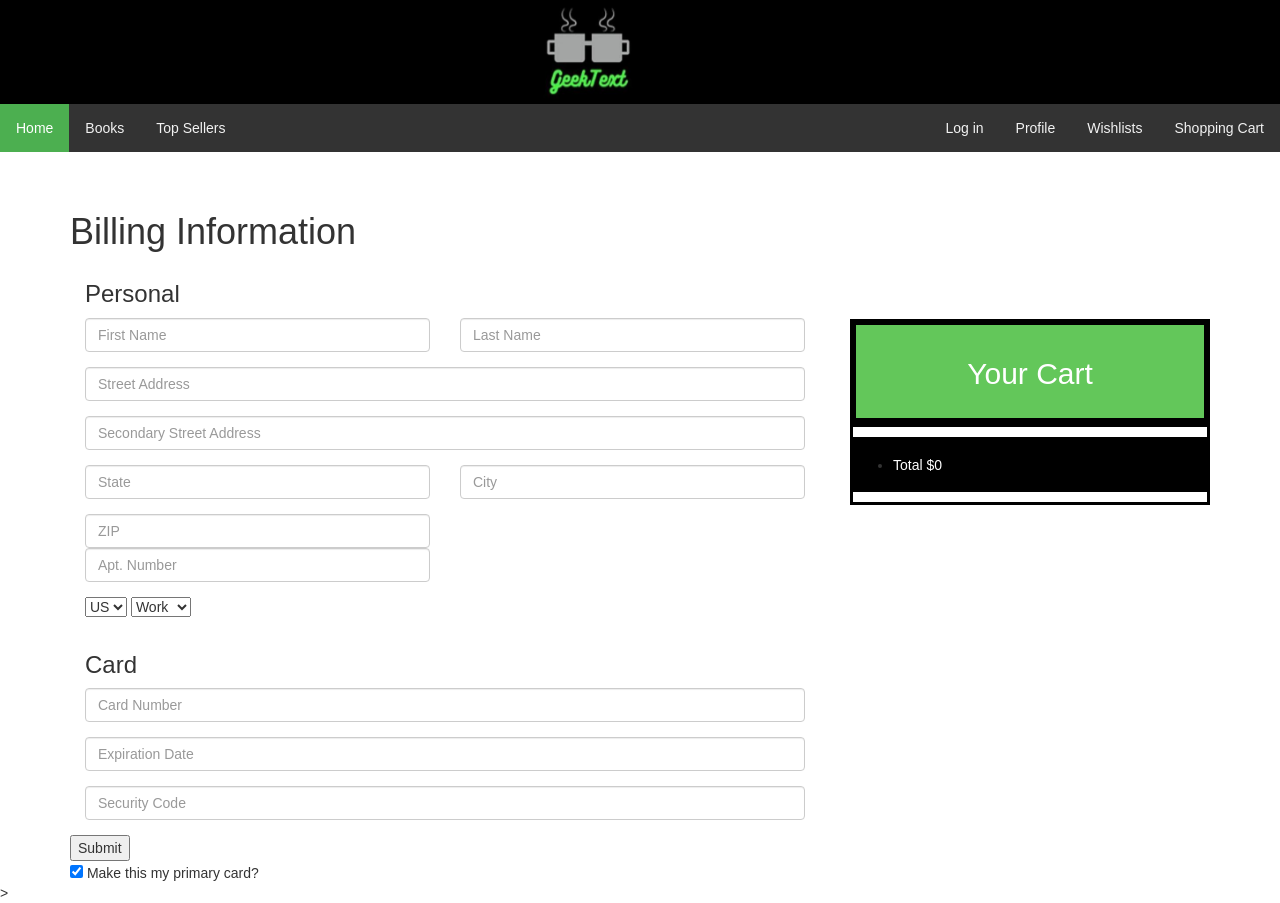
After one commit to Mastercode35/CEN4010-Team3, a Django app: page /shopping_cart in a window 1280 px wide. The commit adds this page. Run offline with Django 3.2, Linux system fonts and the light colour scheme; data that the repository does not hold is empty; parts of the project's set-up code (start-up, migrations or seed data) failed here and were passed over; some libraries are stand-ins or nearby versions.

Commit message:
SHOPPING CAAAAART, BABY!

```diff
--- a/GeekText/bookstore/templates/bookstore/index.html
+++ b/GeekText/bookstore/templates/bookstore/index.html
@@ -98,7 +98,7 @@
             <a href="/bookstore/login">Log in</a>
             <a href="/bookstore">Profile</a>
             <a href="/bookstore">Wishlists</a>
-            <a href="/bookstore">Shopping Cart</a>
+            <a href="/bookstore/shopping_cart">Shopping Cart</a>
         </div>
     </div>
 
--- a/GeekText/bookstore/templates/bookstore/layout.html
+++ b/GeekText/bookstore/templates/bookstore/layout.html
@@ -23,7 +23,7 @@
             </div>
             <div class="navbar-collapse collapse">
                 <ul class="nav navbar-nav">
-                    <li><a href="{% url 'index' %}">Home</a></li>
+                    <li><a href="/bookstore">Home</a></li>
                 </ul>
                 {% include 'bookstore/loginpartial.html' %}
             </div>
--- /dev/null
+++ b/GeekText/bookstore/templates/bookstore/shopping_cart.html
@@ -0,0 +1,252 @@
+<!DOCTYPE html>
+
+
+
+
+{% block content %}
+
+    <html>
+
+        <head>
+            <title>Home</title>
+            <meta charset="utf-8">
+            <meta name="viewport" content="width=device-width, initial-scale=1">
+            <link rel="stylesheet" href="https://maxcdn.bootstrapcdn.com/bootstrap/3.3.7/css/bootstrap.min.css">
+            <script src="https://ajax.googleapis.com/ajax/libs/jquery/3.3.1/jquery.min.js"></script>
+            <script src="https://maxcdn.bootstrapcdn.com/bootstrap/3.3.7/js/bootstrap.min.js"></script>
+
+
+            <style>
+                body,
+                html {
+                    height: 90%;
+                    margin: 0;
+                    font-family: Arial, Helvetica, sans-serif;
+                }
+
+                .cl {
+                    background-color: black;
+                    background-size: cover;
+                    position: relative;
+                    padding-left: 42%;
+
+                    height: 16%;
+                }
+
+                .topnav {
+                    overflow: hidden;
+                    background-color: #333;
+                }
+
+
+
+
+                .topnav a {
+                    float: left;
+                    color: #f2f2f2;
+                    text-align: center;
+                    padding: 14px 16px;
+                    text-decoration: none;
+                    font-size: 14px;
+                }
+
+                .topnav a:hover {
+                    background-color: #ddd;
+                    color: black;
+                }
+
+                .topnav a.active {
+                    background-color: #4CAF50;
+                    color: white;
+                }
+
+                .topnav-right {
+                    float: right;
+                }
+
+                .lowerimg {
+                    width: 40%;
+                    height: 90%
+                }
+
+                .lowerimglong {
+                    width: 30%;
+                    height: 100%
+                }
+
+                .bg1 {
+                    background-image: url("books.jpg");
+                    height: 20%;
+                    /* Center and scale the image nicely */
+                    background-position: center;
+                    background-repeat: no-repeat;
+                    background-size: cover;
+                    position: relative;
+                }
+            </style>
+        </head>
+
+
+        <body>
+            <div id="logo" class=cl>
+                {% load staticfiles %}
+                <a href="/bookstore"><img src={% static "bookstore/Logo.jpg" %} style="width:14%; height:100%"></a>
+
+            </div>
+            <!-- Menu -->
+
+            <div class="topnav">
+                <a class="active" href="/bookstore">Home</a>
+                <a href="/bookstore/books/10-1/All/Featured">Books</a>
+                <a href="/bookstore/books/top">Top Sellers</a>
+                <div class="topnav-right">
+                    <a href="/bookstore/login">Log in</a>
+                    <a href="/bookstore">Profile</a>
+                    <a href="/bookstore">Wishlists</a>
+                    <a href="/bookstore/shopping_cart">Shopping Cart</a>
+                </div>
+            </div>
+
+
+            <div style="margin-top:40px; margin-left:10%; margin-right:20%;">
+
+
+            </div>
+            <div>
+                <div style=" margin-top:40px;margin-right:8px;margin-left:5px">
+
+                </div>
+            </div>
+        </body>
+
+        </html>
+
+<body>
+
+
+
+    <!-- Start Banner Area -->
+    <section class="banner-area organic-breadcrumb">
+        <div class="container">
+            <div class="breadcrumb-banner d-flex flex-wrap align-items-center justify-content-end">
+                <div class="col-first">
+                    <h1>Billing Information</h1>
+
+                </div>
+            </div>
+        </div>
+    </section>
+    <!-- End Banner Area -->
+
+    <!--================Checkout Area =================-->
+    <section class="checkout_area section_gap">
+
+        <form action="" method="SALE">
+
+           <div class="container">
+
+
+            <div class="billing_details">
+                <div class="row">
+                    <div class="col-lg-8">
+
+                        <form class="row contact_form" action="#" method="post" novalidate="novalidate">
+                            <h3 style="padding-left: 2%">Personal</h3>
+                            <div class="col-md-6 form-group p_star">
+                                <input type="text" class="form-control" id="first" name="f_name" placeholder="First Name">
+                                <span class="placeholder" data-placeholder="First name"></span>
+                            </div>
+                            <div class="col-md-6 form-group p_star">
+                                <input type="text" class="form-control" id="last" name="l_name" placeholder="Last Name">
+                                <span class="placeholder" data-placeholder="Last name"></span>
+                            </div>
+                            <div class="col-md-12 form-group">
+                                <input type="text" class="form-control" id="street" name="street" placeholder="Street Address">
+                            </div>
+                            <div class="col-md-12 form-group">
+                                <input type="text" class="form-control" id="street2" name="street2" placeholder="Secondary Street Address">
+                            </div>
+                            <div class="col-md-6 form-group p_star">
+                                <input type="text" class="form-control" id="state" name="state" placeholder="State">
+                                <span class="placeholder" data-placeholder="state"></span>
+                            </div>
+                            <div class="col-md-6 form-group p_star">
+                                <input type="text" class="form-control" id="city" name="city" placeholder="City">
+                                <span class="placeholder" data-placeholder="city"></span>
+                            </div>
+                            <div class="col-md-6 form-group p_star">
+                                <input type="text" class="form-control" id="zip" name="zip" placeholder="ZIP">
+                                <input style="padding-top: 2%" type="text" class="form-control" id="apt" name="apt" placeholder="Apt. Number">
+                                <span class="placeholder" data-placeholder="ZIP Code"></span>
+                            </div>
+                            <div class="col-md-12 form-group p_star">
+                                <select class="country_select" name="country">
+                                    <option value="US">US</option>
+                                </select>
+                                <select class="Address Type" name="address_type">
+                                    <option value="work">Work</option>
+                                    <option value="home">Home</option>
+                                </select>
+                            </div>
+
+
+
+
+                            <div class="col-md-12 form-group p_star">
+                            <h3>Card</h3>
+                                <input type="text" class="form-control" id="card_num" name="card_num" placeholder="Card Number">
+                                <span class="placeholder" data-placeholder="Address line 01"></span>
+                            </div>
+
+                            <div class="col-md-12 form-group p_star">
+                                <input type="text" class="form-control" id="ex_date" name="ex_date" placeholder="Expiration Date">
+                                <span class="placeholder" data-placeholder="Town/City"></span>
+                            </div>
+
+                            <div class="col-md-12 form-group">
+                                <input type="text" class="form-control" id="security_code" name="security_code" placeholder="Security Code">
+                            </div>
+
+                        </form>
+                    </div>
+
+
+
+
+
+
+                     <div class="col-lg-4">
+                        <div class="order_box" style=border-style:solid;border-color:black;margin-top:16%>
+
+                           <div style = background-color:rgb(99,199,90);padding-top:3.5%;padding-bottom:5%;border-style:solid;border-color:black> <h2 style = color:white;text-align:center>Your Cart</h2> </div>
+                            <ul class="list" style= border-style:solid;border-color:black;background-color:#333;color:white>
+                                {% for item in cart %}
+                                        <li><a href="#" style= color:white>{{item.book_title}}: <span>${{item.price}}</span></a></li>
+                                {% endfor %}
+                            </ul>
+                            <ul class="list list_2" style= background-color:black;padding-top:5%;padding-bottom:5%>
+
+
+                                <li><a href="#" name="TOTAL" style= color:white>Total <span>${{total}}</span></a></li>
+                            </ul>
+                        </div>
+                    </div>
+                </div>
+            </div>
+            <input type="submit" value="Submit"/>
+              <div s>
+              <input type="checkbox" name="primary" value="true" checked> Make this my primary card?<br>
+              </div>
+         </div>
+        </form>>
+    </section>
+    <!--================End Checkout Area =================-->
+
+
+
+
+
+</body>
+
+</html>
+{% endblock %}
--- a/GeekText/bookstore/urls.py
+++ b/GeekText/bookstore/urls.py
@@ -19,4 +19,7 @@ urlpatterns = [
 
     #Book review field
     path('book/<book_id>/<review>', views.rate_review_field, name='Review Field'),
+
+    #Shopping Cart
+    path('shopping_cart', views.cart_order, name='Shopping Cart'),
 ]
--- a/GeekText/bookstore/views.py
+++ b/GeekText/bookstore/views.py
@@ -10,7 +10,7 @@ from django.views.generic.list import ListView
 from django.views.generic.edit import FormView
 
 #Model Imports for Database Extraction
-from .models import Book ,Genre,CommentRating
+from .models import Book ,Genre,CommentRating, ShoppingCart, CreditCard, Address, Sale
 
 def feed(request):
     posts = Book.objects.all()
@@ -209,3 +209,70 @@ def index(request):
             'year':datetime.now().year,
         }
     )
+
+def cart_order(request):
+
+
+    assert isinstance(request, HttpRequest)
+
+    user_cart = ShoppingCart.objects.raw("SELECT * FROM bookstore_shoppingcart c, bookstore_book b WHERE (c.username_id = 'guest') AND (b.id = c.book_id)")
+    length = len(user_cart)
+    total_price = 0
+
+    for i in user_cart:
+
+        total_price = total_price + i.price
+
+
+    return render(
+    request,
+    'bookstore/shopping_cart.html',
+    {
+        'cart': user_cart,
+
+        'total': total_price,
+        'title': 'Shopping Cart',
+        'year': datetime.now().year,
+    }
+    )
+
+def create_sale(request):
+    assert isinstance(request, HttpRequest)
+    if request.method == 'SALE':
+        if request.SALE.get('card_num') and request.SALE.get('ex_date') and request.SALE.get('security_code') and request.SALE.get('f_name') and request.SALE.get('l_name') and request.SALE.get('street') and request.SALE.get('state'):
+            card = CreditCard()
+            card.card_number = request.SALE.get('card_num')
+            card.expiration_date = request.SALE.get('ex_date')
+            if request.SALE.get('primary'):
+                card.primary_flag = True
+            else: card.primary_flag = False
+            card.save()
+
+            delivery_address = Address()
+            delivery_address.city = request.SALE.get('city')
+            delivery_address.state = request.SALE.get('state')
+            delivery_address.zip_code = request.SALE.get('zip')
+            delivery_address.street = request.SALE.get('street')
+            delivery_address.street_secondary = request.SALE.get('street2')
+            delivery_address.country = request.SALE.get('country')
+            delivery_address.address_type = request.SALE.get('address_type')
+            delivery_address.apt = request.SALE.get('apt')
+            delivery_address.username = 'guest'
+            delivery_address.save()
+
+            sale = Sale()
+            sale.delivery_address = delivery_address
+            sale.card_used = card
+            sale.sale_total = request.SALE.get('TOTAL')
+            sale.username = 'guest'
+            sale.save()
+
+    return render(
+        request,
+        'bookstore/shopping_cart.html',
+        {
+
+            'title': 'Shopping Cart',
+            'year': datetime.now().year,
+        }
+    )
```
